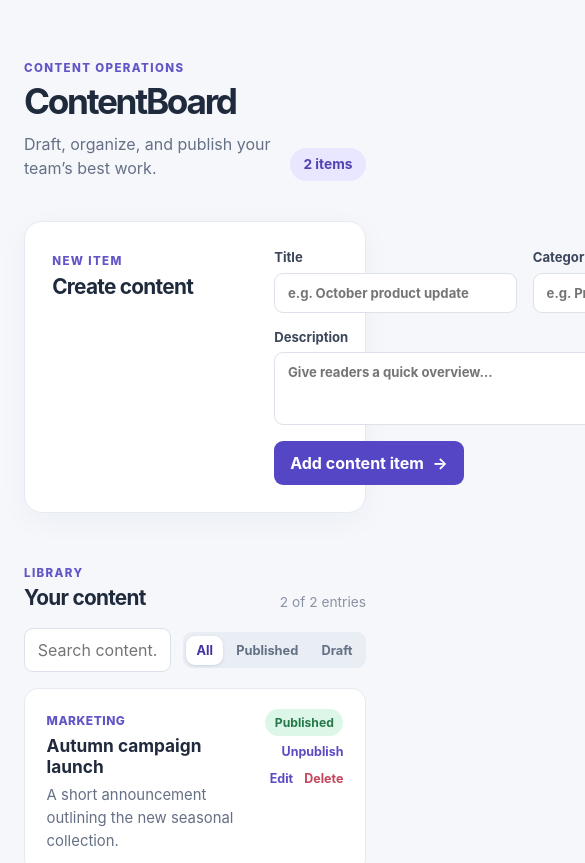
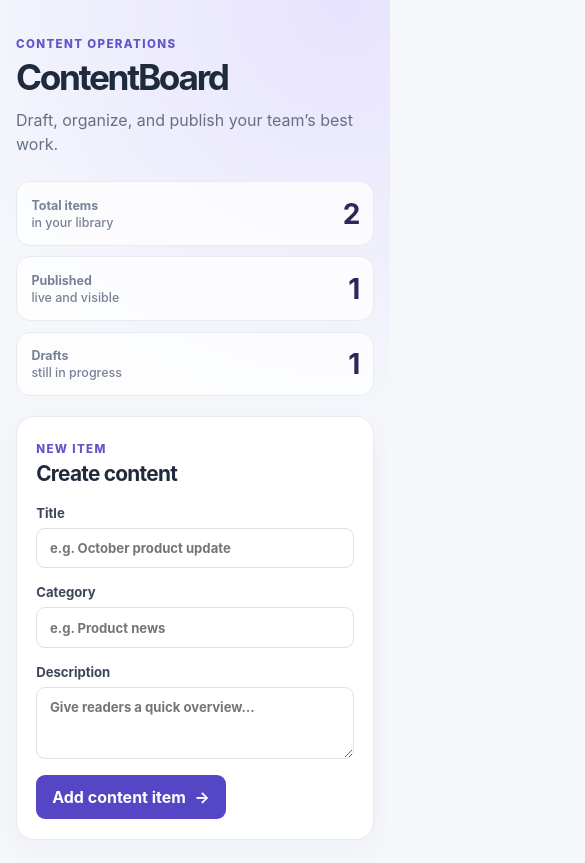
Before and after one commit to VitoSpatafora/research-milestone-react, a React (Vite) app: page / in a window 390 px wide. Shown: the top 863 px of the page, 585 px wide, since content can reach past the window. Built offline with nearby package versions, Linux system fonts and the light colour scheme.

Commit message:
style: polish responsive interface

```diff
--- a/src/App.jsx
+++ b/src/App.jsx
@@ -19,6 +19,8 @@
     const matchesVisibility = visibility === 'all' || (visibility === 'published' ? item.published : !item.published)
     return matchesQuery && matchesVisibility
   })
+  const publishedCount = items.filter((item) => item.published).length
+  const draftCount = items.length - publishedCount
 
   useEffect(() => { localStorage.setItem('contentboard-items', JSON.stringify(items)) }, [items])
 
@@ -60,6 +62,12 @@
         <div className="header-count">{items.length} items</div>
       </header>
 
+      <section className="stats" aria-label="Content statistics">
+        <div className="stat-card"><span>Total items</span><strong>{items.length}</strong><small>in your library</small></div>
+        <div className="stat-card"><span>Published</span><strong>{publishedCount}</strong><small>live and visible</small></div>
+        <div className="stat-card"><span>Drafts</span><strong>{draftCount}</strong><small>still in progress</small></div>
+      </section>
+
       <section className="panel composer" aria-labelledby="new-content-heading">
         <div><span className="section-kicker">{editingId ? 'Editing item' : 'New item'}</span><h2 id="new-content-heading">{editingId ? 'Update content' : 'Create content'}</h2></div>
         <form onSubmit={handleSubmit}>
--- a/src/index.css
+++ b/src/index.css
@@ -1,6 +1,6 @@
 :root { font-family: Inter, ui-sans-serif, system-ui, sans-serif; color: #202a3d; background: #f5f7fb; font-synthesis: none; }
 * { box-sizing: border-box; }
-body { margin: 0; }
+body { background: radial-gradient(circle at 88% 0%, #e7e3ff 0, transparent 26rem), #f5f7fb; margin: 0; }
 button, input, textarea { font: inherit; }
 .app-shell { max-width: 1100px; margin: 0 auto; padding: 3.5rem 1.5rem 5rem; }
 .page-header, .section-heading { display: flex; align-items: end; justify-content: space-between; gap: 1rem; }
@@ -12,6 +12,7 @@
 h3 { font-size: 1.08rem; margin: .35rem 0 .45rem; }
 p { color: #667085; line-height: 1.55; margin-bottom: 0; }
 .header-count { background: #e9e6ff; border-radius: 999px; color: #5243b5; font-size: .86rem; font-weight: 700; padding: .55rem .85rem; white-space: nowrap; }
+.stats { display: grid; gap: 1rem; grid-template-columns: repeat(3, 1fr); margin-bottom: 1.25rem; }.stat-card { background: rgba(255,255,255,.78); border: 1px solid #e7eaf0; border-radius: 14px; padding: 1.1rem 1.25rem; }.stat-card span, .stat-card small { color: #778196; display: block; font-size: .78rem; font-weight: 650; }.stat-card strong { color: #2e265d; display: block; font-size: 1.75rem; letter-spacing: -.06em; margin: .25rem 0; }
 .panel { background: white; border: 1px solid #e7eaf0; border-radius: 18px; box-shadow: 0 8px 30px rgba(30, 42, 70, .04); }
 .composer { display: grid; grid-template-columns: 190px 1fr; gap: 2rem; padding: 1.7rem; }
 form { display: grid; grid-template-columns: 1fr 1fr; gap: 1rem; }
@@ -32,3 +33,5 @@
 .card-copy { min-width: 0; }.card-copy p { font-size: .93rem; max-width: 720px; }.category { color: #6255c7; font-size: .75rem; font-weight: 800; letter-spacing: .04em; text-transform: uppercase; }
 .status { background: #f0f2f6; border-radius: 99px; color: #687284; font-size: .76rem; font-weight: 750; padding: .35rem .6rem; white-space: nowrap; }.status.published { background: #dcf7e8; color: #26794b; }
 .card-actions { align-items: flex-end; display: grid; gap: .55rem; justify-items: end; }.row-actions { display: flex; flex-wrap: wrap; gap: .7rem; justify-content: end; }.text-button { background: transparent; color: #5a4bc5; font-size: .78rem; padding: 0; }.danger { color: #c4455b; }.empty-state { border: 1px dashed #ccd4e1; border-radius: 14px; color: #758096; padding: 2rem; text-align: center; }
+@media (max-width: 720px) { .app-shell { padding: 2rem 1rem 3rem; }.page-header { align-items: flex-start; flex-direction: column; margin-bottom: 1.5rem; }.stats { gap: .65rem; }.stat-card { padding: .9rem; }.composer { grid-template-columns: 1fr; gap: 1.15rem; padding: 1.2rem; } form { grid-template-columns: 1fr; }.filters { align-items: stretch; flex-direction: column; }.filters > input { max-width: none; }.filter-tabs { overflow-x: auto; }.content-card { flex-direction: column; }.card-actions { align-items: flex-start; justify-items: start; }.row-actions { justify-content: start; }.section-heading { align-items: flex-start; }.header-count { display: none; } }
+@media (max-width: 420px) { .stats { grid-template-columns: 1fr; }.stat-card { align-items: center; display: grid; grid-template-columns: 1fr auto; }.stat-card strong { grid-row: span 2; grid-column: 2; margin: 0; }.stat-card small { font-weight: 500; } }
```
